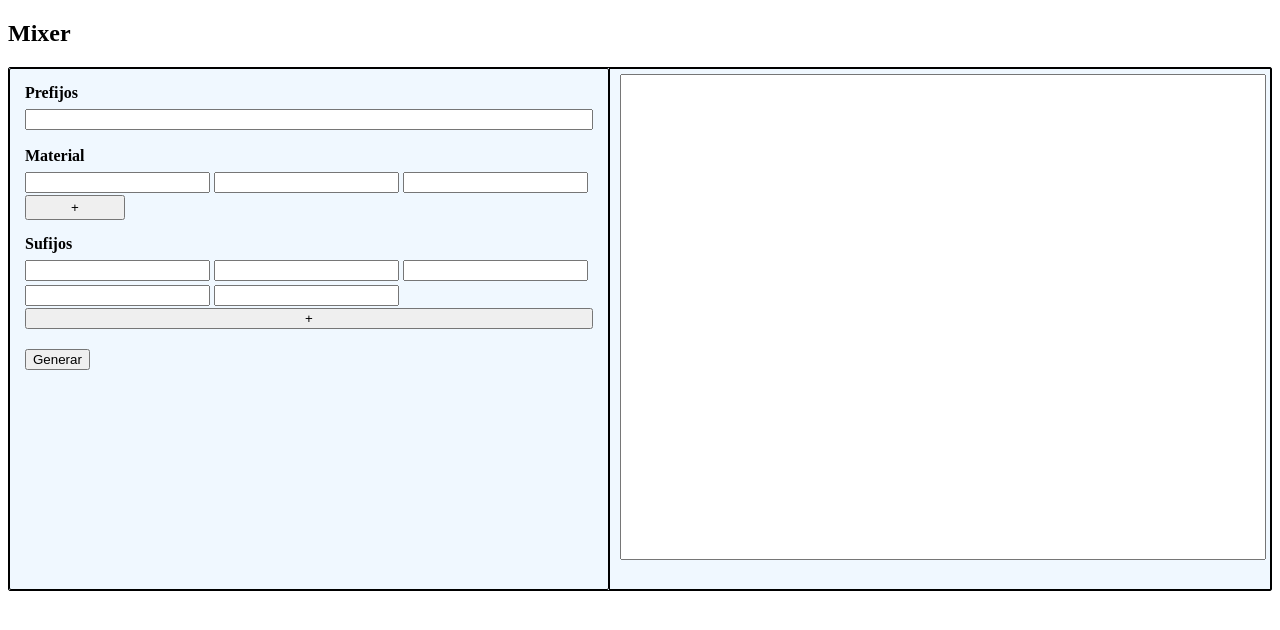
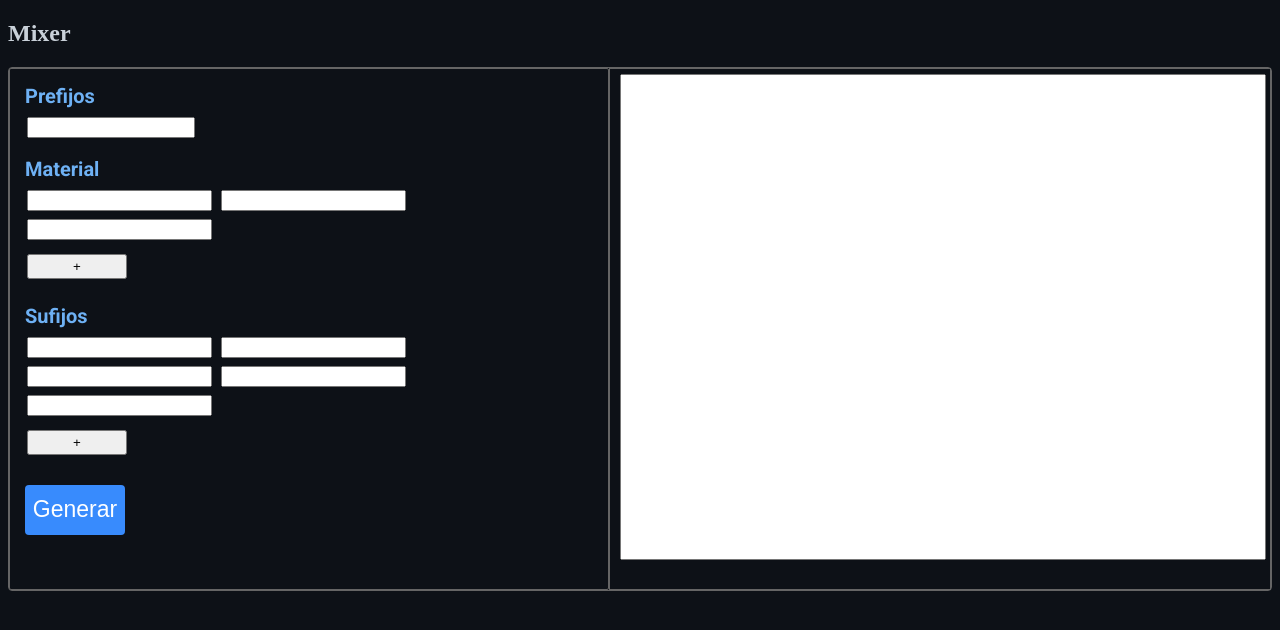
Before and after one commit to seba-campo/lepton-toolkit, a plain HTML site: page web-side/index.html in a window 1280 px wide. Drawn offline with Linux system fonts and the light colour scheme.

Commit message:
agregado dark theme a web-side

```diff
--- a/web-side/index.css
+++ b/web-side/index.css
@@ -1,13 +1,22 @@
+@import url("https://fonts.googleapis.com/css2?family=Roboto:ital,wght@0,400;0,700;1,400&display=swap");
+
+body {
+  background-color: #0d1117;
+  color: #c9d1d9;
+}
+
 .mixer__container {
   display: flex;
-  background-color: aliceblue;
-  border: 1px solid black;
-  border-radius: 2px;
+  /* background-color: aliceblue; */
+  border: 1px solid rgb(101, 101, 101);
+  border-radius: 4px;
 }
 
 .mixer__configs {
   width: 50vw;
-  height: 65vh;
+  min-height: 65vh;
+  color: #6eb1f4;
+  font-size: 20px;
 }
 
 .form__container-div .mixer__form {
@@ -15,9 +24,14 @@
   flex-direction: column;
 }
 
+.fPrefijo-input {
+  width: 160px;
+}
+
 .mixer__configs {
-  border: 1px solid black;
+  border: 1px solid rgb(101, 101, 101);
   border-radius: 2px;
+  font-family: "Roboto", sans-serif;
 }
 
 .form__container-div {
@@ -32,10 +46,11 @@
 }
 
 input {
-  margin: 2px 0;
+  margin: 4px 2px;
 }
 
 .addMat {
+  margin: 10px 2px;
   width: 100px;
   height: 25px;
 }
@@ -43,6 +58,20 @@ input {
 .form__generate {
   align-self: center;
   margin: 10px 15px;
+  background-color: #388bfd;
+  font-size: 23px;
+  width: 100px;
+  height: 50px;
+  padding: 2px 3px;
+  border: none;
+  border-radius: 4px;
+  color: white;
+}
+
+.addSufijo {
+  margin: 10px 2px;
+  width: 100px;
+  height: 25px;
 }
 
 /*  */
@@ -50,7 +79,7 @@ input {
 .div__textareacontent {
   display: flex;
   padding: 5px 10px;
-  border: 1px solid black;
+  border: 1px solid rgb(101, 101, 101);
   width: 50vw;
 }
 
```
